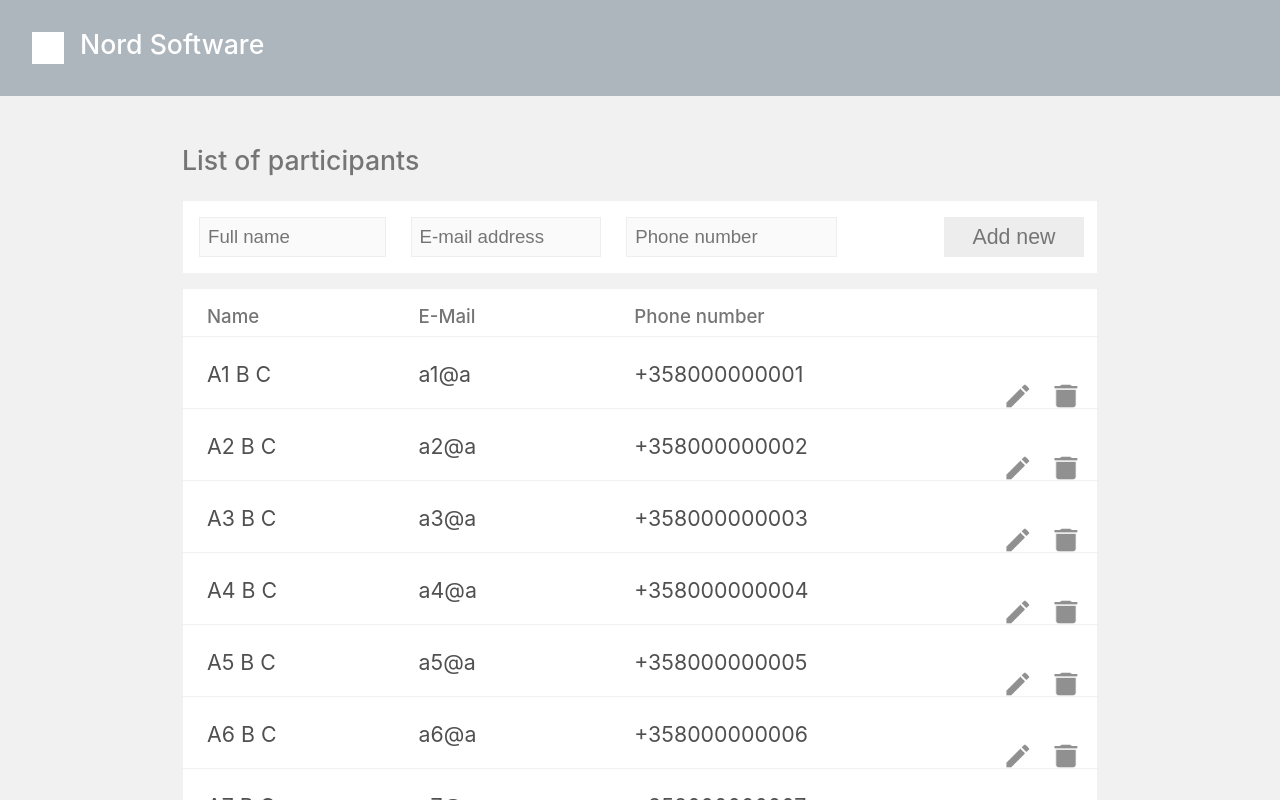
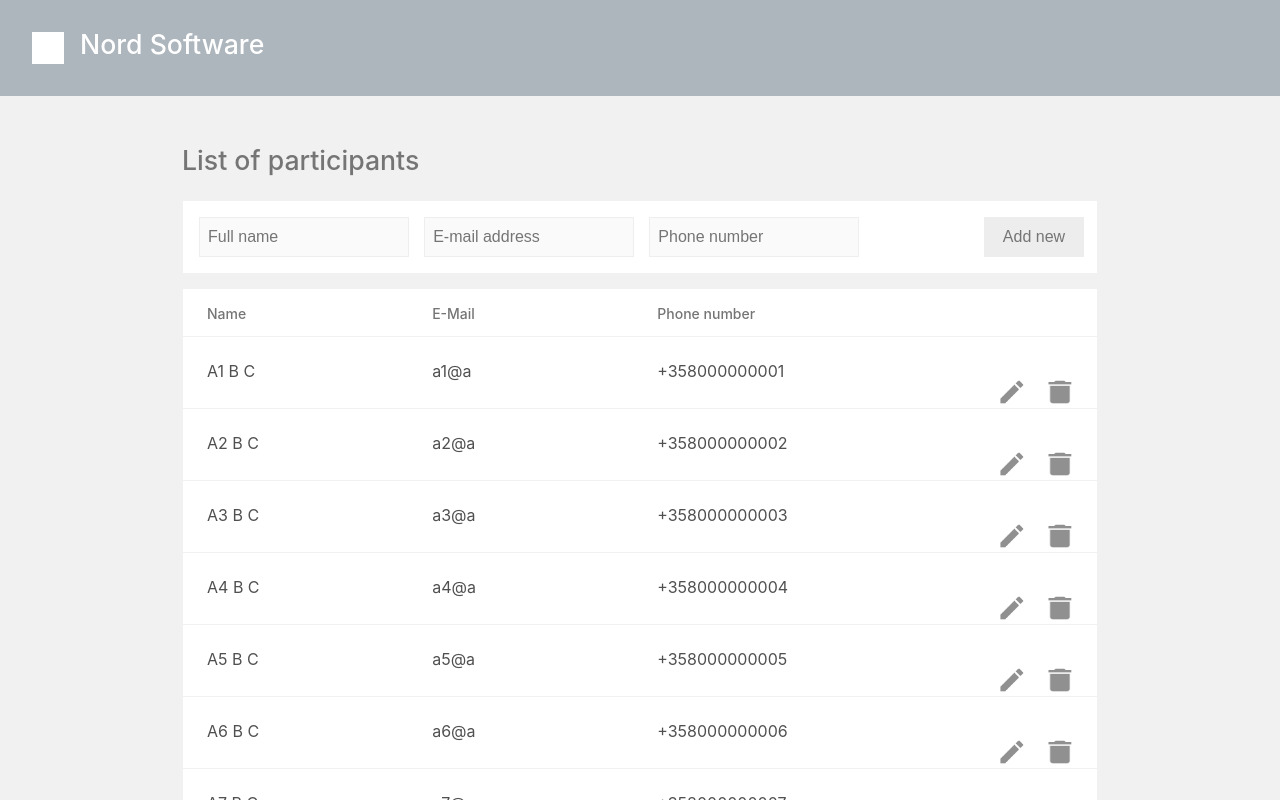
Before and after one commit to 000ssg/test_react, a React (Create React App) app: page / in a window 1280 px wide. Shown: the top 800 px of the page. Built offline with nearby package versions, Linux system fonts and the light colour scheme.

Commit message:
fixed styling (fonts, actions), js (validation, actions)

```diff
--- a/src/App.css
+++ b/src/App.css
@@ -61,7 +61,7 @@
 .TrH {
   background-color: rgb(255,255,255);
   height: 48px;
-  font-size: 24pt;
+  font-size: 24px;
 }
 
 .Th {
@@ -75,7 +75,7 @@
   vertical-align: middle;
   text-align: left;
   color: #757575;
-  font-size: 14pt;
+  font-size: 14px;
   font-weight: 500;
 }
 
@@ -90,7 +90,7 @@
 }
 
 .TdA {
-  font-size: 12pt;
+  font-size: 12px;
   border-bottom: 1px solid rgb(241,241,241);
   align-content: flex-end;
   width: 230px
@@ -101,7 +101,7 @@
   vertical-align: middle;
   text-align: left;
   color: #505050;
-  font-size: 16pt;
+  font-size: 16px;
   font-weight: 400;
 }
 
@@ -115,25 +115,22 @@
 .TdAEButton {
   margin-left: auto;
   margin-right: 24px;
+  padding: 0 0 0 0;
   border: none;
   background-color: rgba(0,0,0,0);
-  width: 24px;
-  height: 24px;
 }
 .TdADButton {
   margin-right: 24px;
   border: none;
+  padding: 0 0 0 0;
   background-color: rgba(0,0,0,0);
-  width: 24px;
-  height: 24px;
 }
 
 .TdAIcon {
   border: none;
-  margin-left: auto;
+  pointer-events: none;
   width: 24px;
   height: 24px;
-  pointer-events: none;
 }
 
 
@@ -148,7 +145,7 @@
   padding-left: 16px;
   border-bottom: 16px solid rgb(241,241,241);
   white-space: nowrap;
-  width: 232px;
+  width: 202px;
 }
 
 .ACell {
@@ -156,16 +153,16 @@
   flex-direction: row;
   align-content: flex-end;
   margin-left: auto;
-  width: 230px;
+  width: 200px;
 }
 
 .AButton {
   margin-right: 12px;
   margin-left: auto;
   height: 40px;
-  width: 140px;
+  width: 100px;
   border: 0px;
-  font-size: 16pt;
+  font-size: 16px;
   vertical-align: middle;
   color: rgb(117,117,117);
   background-color: rgb(237,237,237);
@@ -173,8 +170,9 @@
 }
 
 .AInput {
-  font-size: 14pt;
-  width: 90%;
+  font-size: 16px;
+  font-weight: 400;
+  width: 95%;
   height: 36px;
   background-color: rgb(250,250,250);
   border: thin solid rgb(238,238,238);
@@ -198,7 +196,8 @@
   height: 40px;
   border: 0px;
   width: 90px;
-  font-size: 16pt;
+  font-size: 16px;
+  font-weight: 500;
   text-align: center;
   vertical-align: middle;
   color: #07f;
@@ -210,7 +209,8 @@
   height: 40px;
   border: 0px;
   width: 70px;
-  font-size: 16pt;
+  font-size: 16px;
+  font-weight: 500;
   text-align: center;
   vertical-align: middle;
   color: #ffffff;
@@ -218,8 +218,9 @@
 }
 
 .EInput {
-  font-size: 14pt;
-  width: 90%;
+  font-size: 16px;
+  font-weight: 400;
+  width: 95%;
   height: 36px;
   background-color: rgb(250,250,250);
   border: thin solid rgb(238,238,238);
--- a/src/App.js
+++ b/src/App.js
@@ -8,7 +8,7 @@ import initialData from "./data.json"
 
 var appTitle = "Nord Software"
 // https://regex101.com/r/QXAhGV/1
-const phoneCheck = new RegExp(/^(\+{0,})(\d{0,})([(]{1}\d{1,3}[)]{0,}){0,}(\s?\d+|\+\d{2,3}\s{1}\d+|\d+){1}[\s|-]?\d+([\s|-]?\d+){1,2}(\s){0,}$/gm)
+const phoneCheck = new RegExp(/^(\+{0,})(\d{0,})([(]{1}\d{1,3}[)]{0,}){0,}(\s?\d+|\+\d{2,3}\s{1}\d+|\d+){1}[\s|-]?\d+([\s|-]?\d+){1,2}(\s){0,}$/m);
 
 class App extends React.Component {
   constructor(props) {
@@ -195,6 +195,7 @@ class App extends React.Component {
       }
 
       this.setState({
+        data: m ? this.state.data.slice(0,this.state.data.length) : this.state.data,
         modify: { id: "", name: "", email: "", phone: "" },
         modifyErrors: {}
       })
@@ -218,6 +219,7 @@ class App extends React.Component {
     console.log("cancel: " + event.target.value)
     this.setState({
       modify: { id: "", name: "", email: "", phone: "" },
+      modifyErrors: {}
     })
   }
 
@@ -236,29 +238,15 @@ class App extends React.Component {
         } else d.push(element)
       });
     }
-    console.log("data: " + JSON.stringify(d))
     this.setState({
       data: this.state.data.filter(a => mId != a.id),
       modify: { id: "", name: "", email: "", phone: "" },
+      modifyErrors: {}
     })
     this.saveData()
   }
 
-  dump(obj) {
-    var s = typeof (obj);
-    for (var i in obj) {
-      s += "\n  " + i + ": " + obj[i]
-      if ("target" === i) {
-        s += "\n    " + this.dump(obj[i])
-      }
-    }
-    return s;
-  }
-
   render() {
-    console.log("render data: " + JSON.stringify(this.state.data))
-    console.log("render modify: " + JSON.stringify(this.state.modify))
-    console.log("render add: " + JSON.stringify(this.state.add))
     const data = this.state.data;
     const modify = this.state.modify;
     const add = this.state.add;
@@ -346,18 +334,18 @@ function Table(props) {
         <table className="Table" {...getTableProps()}>
           <thead>
             <tr className="TrA">
-              <td className="TdAA">
-                <input className="AInput" name="newName" size="12" placeholder="Full name" value={add.name} onChange={handleChange}></input>
-                {addErrors.name ? <span style={{ color: "red" }}><br />{addErrors.name}</span> : ""}
-              </td>
-              <td className="TdAA">
-                <input className="AInput" name="newEmail" size="12" placeholder="E-mail address" value={add.email} onChange={handleChange}></input>
-                {addErrors.email ? <span style={{ color: "red" }}><br />{addErrors.email}</span> : ""}
-              </td>
-              <td className="TdAA">
-                <input className="AInput" name="newPhone" size="12" placeholder="Phone number" value={add.phone} onChange={handleChange}></input>
-                {addErrors.phone ? <span style={{ color: "red" }}><br />{addErrors.phone}</span> : ""}
-              </td>
+              <DrawEditCell name="newName" title="Full name"
+                value={add.name} handler={handleChange} error={addErrors.name}
+                tdStyle="TdAA" inputStyle="AInput"
+              />
+              <DrawEditCell name="newEmail" title="E-mail address"
+                value={add.email} handler={handleChange} error={addErrors.email}
+                tdStyle="TdAA" inputStyle="AInput"
+              />
+              <DrawEditCell name="newPhone" title="Phone number"
+                value={add.phone} handler={handleChange} error={addErrors.phone}
+                tdStyle="TdAA" inputStyle="AInput"
+              />
               <td className="TdAA" valign="middle">
                 <div className="ACell">
                   <input type="button" className="AButton" value="Add new" onClick={handleAdd}></input>
@@ -394,21 +382,20 @@ function Table(props) {
                 if (isEditRow) {
                   return (
                     <tr className="TrE" {...row.getRowProps()}>
-                      <td className="TdE">
-                        <input className="EInput" name="oldName" size="12" placeholder="Full name" value={modify.name} onChange={handleChange}></input>
-                        {modifyErrors.name ? <span style={{ color: "red" }}><br />{modifyErrors.name}</span> : ""}
-                      </td>
-                      <td className="TdE">
-                        <input className="EInput" name="oldEmail" size="12" placeholder="E-mail address" value={modify.email} onChange={handleChange}></input>
-                        {modifyErrors.email ? <span style={{ color: "red" }}><br />{modifyErrors.email}</span> : ""}
-                      </td>
-                      <td className="TdE">
-                        <input className="EInput" name="oldPhone" size="12" placeholder="Phone number" value={modify.phone} onChange={handleChange}></input>
-                        {modifyErrors.phone ? <span style={{ color: "red" }}><br />{modifyErrors.phone}</span> : ""}
-                      </td>
+                      <DrawEditCell name="oldName" title="Full name"
+                        value={modify.name} handler={handleChange} error={modifyErrors.name}
+                        tdStyle="TdE" inputStyle="EInput"
+                      />
+                      <DrawEditCell name="oldEmail" title="E-mail address"
+                        value={modify.email} handler={handleChange} error={modifyErrors.email}
+                        tdStyle="TdE" inputStyle="EInput"
+                      />
+                      <DrawEditCell name="oldPhone" title="Phone number"
+                        value={modify.phone} handler={handleChange} error={modifyErrors.phone}
+                        tdStyle="TdE" inputStyle="EInput"
+                      />
                       <td className="TdA" valign="middle">
                         <div className="ACell">
-
                           <input type="button" className="ECButton" value="Cancel" onClick={handleCancel}></input>
                           <input type="button" className="ESButton" value="Save" onClick={handleSave}></input>
                         </div>
@@ -443,19 +430,18 @@ function Table(props) {
   );
 }
 
-function drawEditCell(name, title, value, handler, error, tdStyle, inputStyle) {
-  <td className={tdStyle}>
-    <input className={inputStyle} name={name} size="12" placeholder={title} value={value} onChange={handler}></input>
-    {error ? <span style={{ color: "red" }}><br />{error}</span> : ""}
-  </td>
-}
-function drawEditActions(handleCancel, handleSave) {
-  <td className="TdE" valign="middle">
-    <div className="ACell">
-      <input type="button" className="ECButton" value="Cancel" onClick={handleCancel}></input>
-      <input type="button" className="ESButton" value="Save" onClick={handleSave}></input>
-    </div>
-  </td>
+/**
+ * name, title, value, handler, error, tdStyle, inputStyle
+ * @param {*} props
+ * @returns
+ */
+function DrawEditCell(props) {
+  return (
+    <td className={props.tdStyle}>
+      <input className={props.inputStyle} name={props.name} size="12" placeholder={props.title} value={props.value} onChange={props.handler}></input>
+      {props.error ? <span style={{ color: "red" }}><br />{props.error}</span> : ""}
+    </td>
+  )
 }
 
 export default App;
```
